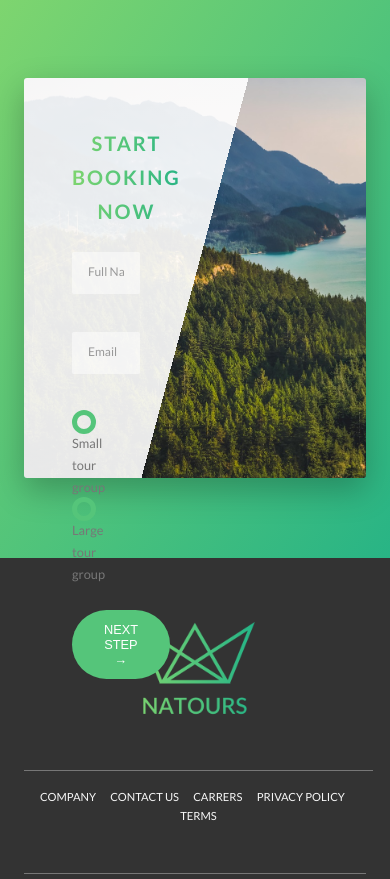
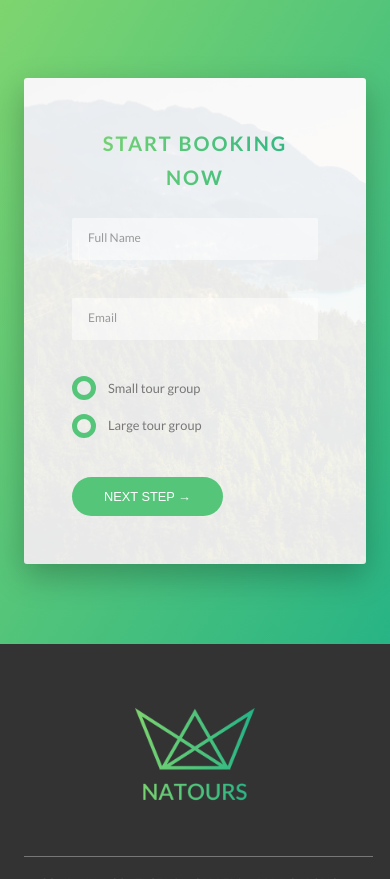
Before and after one commit to aborjas/natours-project, a website: page index.html in a window 390 px wide. Shown: the part 5870-6749 px from the top of the page. Drawn offline with Linux system fonts and the light colour scheme.

Commit message:
responsive apply to section-book

```diff
--- a/sass/components/_form.scss
+++ b/sass/components/_form.scss
@@ -19,6 +19,10 @@
     width: 90%;
     display: block;
     transition: all .3s;
+
+    @include respond(tab-port) {
+      width: 100%;
+    }
 
     &:focus {
       outline: none;
@@ -55,6 +59,12 @@
   &__radio-group {
     width: 49%;
     display: inline-block;
+
+    @include respond(tab-port) {
+      width: 100%;
+      margin-bottom: 2rem;
+    }
+
   }
 
   &__radio-input {
--- a/sass/pages/_home.scss
+++ b/sass/pages/_home.scss
@@ -67,13 +67,36 @@
                                   transparent 50%),
                                   url(../img/nat-10.jpg);
   background-size: cover;
-  height: 50rem;
   border-radius: 3px;
   box-shadow: 0 1.5rem 4rem rgba($color-black, .25);
+
+  @include respond(tab-land) {
+    background-image: linear-gradient(105deg,
+    rgba($color-white, .9) 0%,
+    rgba($color-white, .9) 65%,
+  transparent 65%),
+  url(../img/nat-10.jpg);
+
+  }
+
+  @include respond(tab-port) {
+    background-image: linear-gradient(to right,
+    rgba($color-white, .9) 0%,
+    rgba($color-white, .9) 100%),
+  url(../img/nat-10.jpg);
+  }
 
   &__form {
     width: 50%;
     padding: 6rem;
 
+    @include respond(tab-land) {
+      width: 65%;
+    }
+
+    @include respond(tab-port) {
+      width: 100%;
+    }
+
   }
 }
```
Also changed, not shown: css/style.css.
